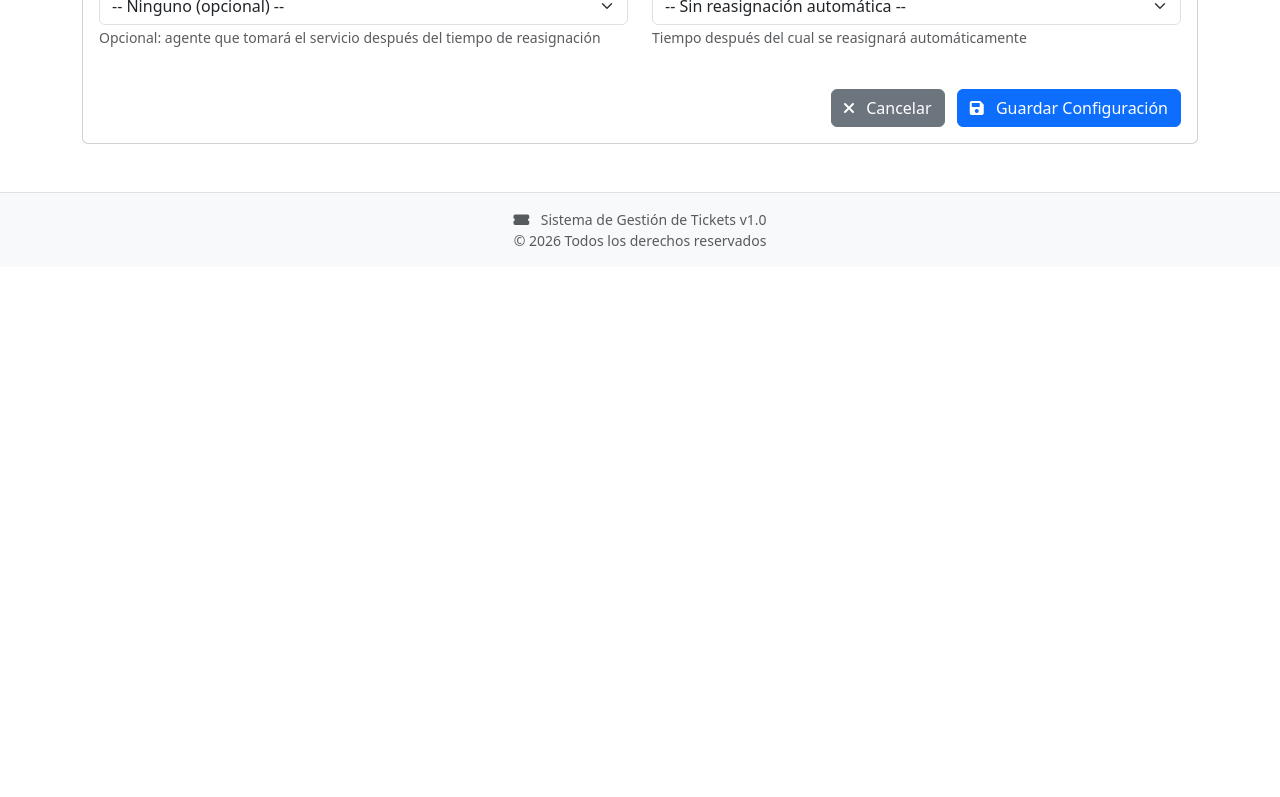
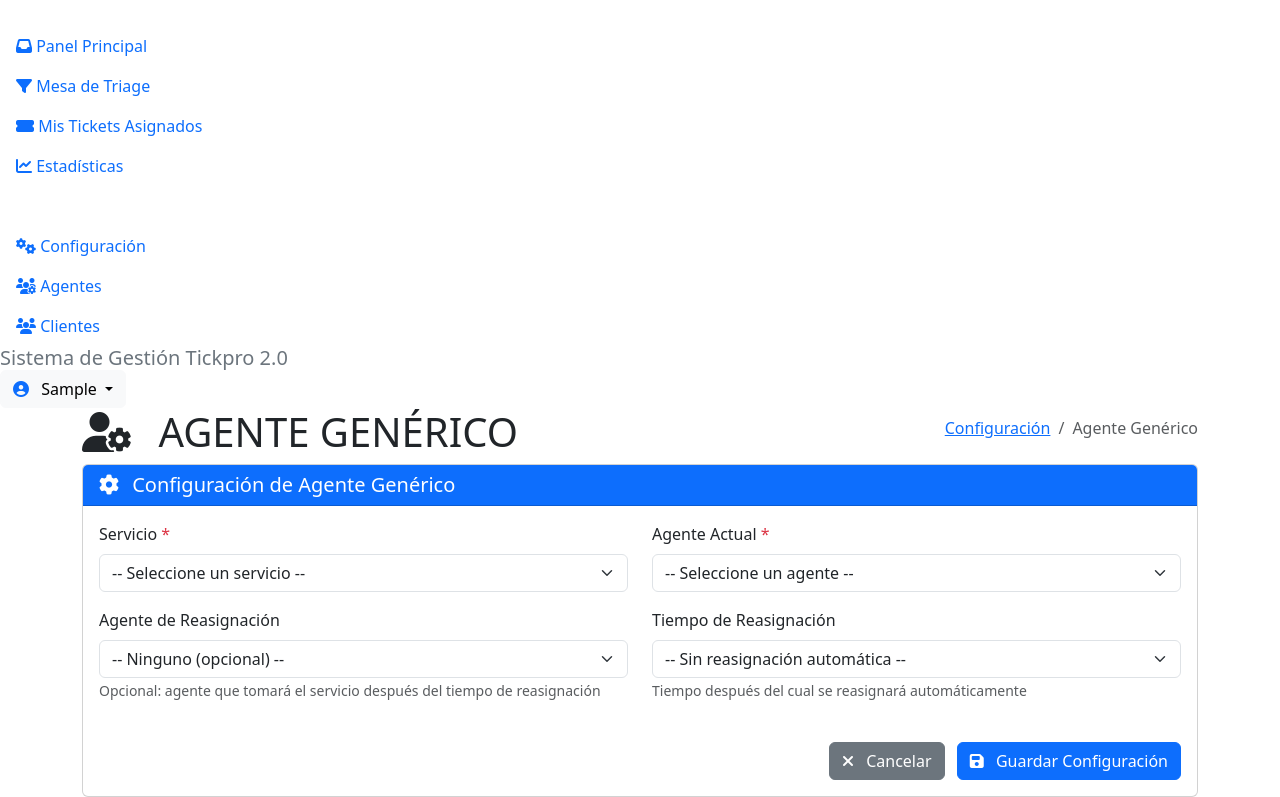
Before and after one commit to christian2195/Tickpro2.0, a Django app: page /usuario/agente_generico/ in a window 1280 px wide. Shown: the part 301-1098 px from the top of the page. Before the commit the page ends 547 px from the top, so only its background shows below. Run offline with Django 5.2, Linux system fonts and the light colour scheme; the visitor is signed in with stand-in values (Sample User, id 1); data that the repository does not hold is empty; parts of the project's set-up code (start-up, migrations or seed data) failed here and were passed over.

Commit message:
Refactor base.html for improved structure and styles

```diff
--- a/tikects_app/templates/base.html
+++ b/tikects_app/templates/base.html
@@ -1,161 +1,137 @@
+{% load static %}
 <!DOCTYPE html>
 <html lang="es">
 <head>
     <meta charset="UTF-8">
     <meta name="viewport" content="width=device-width, initial-scale=1.0">
-    <meta name="description" content="Sistema de Gestión de Tickets para EMVEPRO OTIC, facilitando la gestión eficiente de solicitudes y soporte técnico.">
-    <meta name="author" content="Equipo de Desarrollo EMVEPRO OTIC">
+    <title>{% block title %}EMVEPRO - Gestión de Tickets{% endblock %}</title>
 
-    {% load static %}
+    <link href="https://cdn.jsdelivr.net/npm/bootstrap@5.3.0/dist/css/bootstrap.min.css" rel="stylesheet">
+    <link rel="stylesheet" href="https://cdnjs.cloudflare.com/ajax/libs/font-awesome/6.4.0/css/all.min.css">
     <link rel="stylesheet" href="{% static 'tikects_app/styles.css' %}">
-
-    <!-- Google Fonts -->
-    <link href="https://fonts.googleapis.com/css2?family=Roboto:wght@300;400;500;700&family=Roboto+Condensed:wght@400;700&display=swap" rel="stylesheet">
-
-    <!-- Bootstrap CSS -->
-    <link href="https://cdn.jsdelivr.net/npm/bootstrap@5.3.3/dist/css/bootstrap.min.css" rel="stylesheet">
-
-    <!-- Font Awesome -->
-    <link href="https://cdnjs.cloudflare.com/ajax/libs/font-awesome/6.0.0-beta3/css/all.min.css" rel="stylesheet">
-
-    <title>EMVEPRO OTIC - {% block title %}Sistema de Gestión de Tickets{% endblock %}</title>
-    <link rel="shortcut icon" href="{% static 'tikects_app/favicon.ico' %}" type="image/x-icon">
 </head>
 <body>
-    <!-- Barra de navegación corporativa -->
-    <nav class="navbar navbar-expand-lg">
-        <div class="container">
-            <a class="navbar-brand" href="#">
-                <i class="fas fa-ticket-alt"></i> EMVEPRO OTIC
+
+    <div class="app-container">
+
+        <nav class="sidebar">
+            <div class="sidebar-header">
+                <img src="{% static 'tikects_app/logo_emvepro.png' %}" alt="EMVEPRO Logo" class="img-fluid">
+                <h6 class="mt-2 mb-0 text-white">Mesa de Ayuda</h6>
+            </div>
+
+            <ul class="nav flex-column sidebar-menu">
+                {% if user.is_authenticated %}
+
+                    {% if user.is_superuser or user.agente %}
+                        <li class="nav-item">
+                            <a class="nav-link" href="{% url 'pagina_principal' %}">
+                                <i class="fas fa-inbox"></i> Panel Principal
                             </a>
-            <button class="navbar-toggler" type="button" data-bs-toggle="collapse" data-bs-target="#navbarNav">
-                <span class="navbar-toggler-icon"></span>
-            </button>
-            <div class="collapse navbar-collapse" id="navbarNav">
-                <ul class="navbar-nav ms-auto">
-                    {% if user.is_authenticated %}
-                        <!-- Notificaciones -->
-                        {% block notifications %}
-                        <li class="nav-item dropdown">
-                            <a class="nav-link dropdown-toggle notification-bell" href="#" id="navbarDropdown" role="button" data-bs-toggle="dropdown">
-                                <i class="fas fa-bell"></i>
-                                <span class="badge">!</span>
+                        </li>
+                        <li class="nav-item">
+                            <a class="nav-link" href="{% url 'mesa_triage' %}">
+                                <i class="fas fa-filter"></i> Mesa de Triage
                             </a>
-                            <ul class="dropdown-menu dropdown-menu-end">
-                                {% for notificacion in notificaciones %}
-                                    {% if notificacion.agente.usuario == request.user and notificacion.leida == False %}
-                                        <li>
-                                            <a class="dropdown-item" href="{% url 'detalle_tikect' notificacion.tikect.id %}">
-                                                <small class="text-muted d-block">{{ notificacion.fecha_notificacion|date:"d/m/Y H:i" }}</small>
-                                                <span>{{ notificacion.descripcion|truncatechars:40 }}</span>
+                        </li>
+                        <li class="nav-item">
+                            <a class="nav-link" href="{% url 'ver_tikects_asignados_agentes' %}">
+                                <i class="fas fa-ticket-alt"></i> Mis Tickets Asignados
+                            </a>
+                        </li>
+                        <li class="nav-item">
+                            <a class="nav-link" href="{% url 'tikects_estadisticas' %}">
+                                <i class="fas fa-chart-line"></i> Estadísticas
+                            </a>
+                        </li>
+                        {% if user.is_superuser %}
+                        <li class="nav-item mt-3">
+                            <small class="px-4 text-uppercase text-white-50 fw-bold" style="font-size: 0.75rem;">Administración</small>
+                        </li>
+                        <li class="nav-item">
+                            <a class="nav-link" href="{% url 'configuracion' %}">
+                                <i class="fas fa-cogs"></i> Configuración
+                            </a>
+                        </li>
+                        <li class="nav-item">
+                            <a class="nav-link" href="{% url 'usuarios_agentes' %}">
+                                <i class="fas fa-users-cog"></i> Agentes
+                            </a>
+                        </li>
+                        <li class="nav-item">
+                            <a class="nav-link" href="{% url 'clientes' %}">
+                                <i class="fas fa-users"></i> Clientes
                             </a>
                         </li>
                         {% endif %}
-                                {% empty %}
-                                    <li class="dropdown-item text-muted">No hay notificaciones</li>
-                                {% endfor %}
-                            </ul>
-                        </li>
-                        {% endblock %}
 
-                        <!-- Menú según rol -->
-                        {% if user.is_superuser %}
+                    {% else %}
                         <li class="nav-item">
-                                <a class="nav-link {% if request.path == '/' %}active{% endif %}" href="{% url 'pagina_principal' %}">INICIO</a>
-                            </li>
-                            <li class="nav-item dropdown">
-                                <a class="nav-link dropdown-toggle" href="#" data-bs-toggle="dropdown">TICKETS</a>
-                                <ul class="dropdown-menu">
-                                    <li><a class="dropdown-item" href="{% url 'crear_tikects' %}">CREAR TICKET</a></li>
-                                    <li><a class="dropdown-item" href="{% url 'ver_tikects' %}">LISTA DE TICKETS</a></li>
-                                </ul>
+                            <a class="nav-link" href="{% url 'pagina_principal_clientes' %}">
+                                <i class="fas fa-home"></i> Mi Panel
+                            </a>
                         </li>
                         <li class="nav-item">
-                                <a class="nav-link" href="{% url 'configuracion' %}">CONFIGURACIÓN</a>
+                            <a class="nav-link" href="{% url 'ver_mis_tikects' %}">
+                                <i class="fas fa-folder-open"></i> Mis Tickets
+                            </a>
                         </li>
                         <li class="nav-item">
-                                <a class="nav-link" href="{% url 'mesa_triage' %}">
-                                    <i class="fas fa-stethoscope me-1"></i> TRIAGE
-                                </a>
-                            </li>
-                        {% elif user.agente %}
-                            <li class="nav-item">
-                                <a class="nav-link" href="{% url 'pagina_principal' %}">INICIO</a>
-                            </li>
-                            <li class="nav-item dropdown">
-                                <a class="nav-link dropdown-toggle" href="#" data-bs-toggle="dropdown">TICKETS</a>
-                                <ul class="dropdown-menu">
-                                    <li><a class="dropdown-item" href="{% url 'crear_tikects' %}">CREAR TICKET</a></li>
-                                    <li><a class="dropdown-item" href="{% url 'ver_tikects_asignados_agentes' %}">MIS TICKETS</a></li>
-                                </ul>
-                            </li>
-                            <li class="nav-item">
-                                <a class="nav-link" href="{% url 'mesa_triage' %}">
-                                    <i class="fas fa-stethoscope me-1"></i> TRIAGE
-                                </a>
-                            </li>
-                        {% else %}
-                            <li class="nav-item">
-                                <a class="nav-link" href="{% url 'pagina_principal_clientes' %}">INICIO</a>
-                            </li>
-                            <li class="nav-item dropdown">
-                                <a class="nav-link dropdown-toggle" href="#" data-bs-toggle="dropdown">TICKETS</a>
-                                <ul class="dropdown-menu">
-                                    <li><a class="dropdown-item" href="{% url 'crear_tikects' %}">CREAR TICKET</a></li>
-                                    <li><a class="dropdown-item" href="{% url 'ver_mis_tikects' %}">MIS TICKETS</a></li>
-                                </ul>
-                            </li>
-                        {% endif %}
-
-                        <!-- Usuario -->
-                        <li class="nav-item">
-                            <span class="nav-link">
-                                <i class="fas fa-user-circle"></i> {{ request.user.username|upper }}
-                            </span>
-                        </li>
-                        <li class="nav-item">
-                            <a class="nav-link" href="{% url 'cerrar_sesion' %}">
-                                <i class="fas fa-sign-out-alt"></i> SALIR
+                            <a class="nav-link" href="{% url 'crear_tikects_clientes' %}">
+                                <i class="fas fa-plus-circle"></i> Nuevo Ticket
                             </a>
                         </li>
                     {% endif %}
+                {% endif %}
+            </ul>
+        </nav>
+
+        <div class="main-content">
+
+            <header class="topbar">
+                <div class="topbar-left d-flex align-items-center">
+                    <h5 class="mb-0 text-secondary d-none d-md-block">Sistema de Gestión Tickpro 2.0</h5>
+                </div>
+
+                <div class="topbar-right d-flex align-items-center">
+                    {% if user.is_authenticated %}
+                        <div class="dropdown">
+                            <button class="btn btn-light dropdown-toggle" type="button" id="userMenu" data-bs-toggle="dropdown" aria-expanded="false">
+                                <i class="fas fa-user-circle text-primary me-2"></i>
+                                {{ user.first_name|default:user.username }}
+                            </button>
+                            <ul class="dropdown-menu dropdown-menu-end shadow-sm border-0" aria-labelledby="userMenu">
+                                <li><a class="dropdown-item" href="#"><i class="fas fa-id-badge me-2 text-secondary"></i> Mi Perfil</a></li>
+                                <li><hr class="dropdown-divider"></li>
+                                <li><a class="dropdown-item text-danger" href="{% url 'cerrar_sesion' %}"><i class="fas fa-sign-out-alt me-2"></i> Cerrar Sesión</a></li>
                             </ul>
                         </div>
+                    {% endif %}
                 </div>
-    </nav>
+            </header>
 
-    <!-- Mensajes -->
+            <main class="content-wrapper">
+
                 {% if messages %}
-    <div class="container mt-3">
+                    <div class="container-fluid mb-3">
                         {% for message in messages %}
-        <div class="alert alert-{{ message.tags }} alert-dismissible fade show" role="alert">
-            <i class="fas {% if message.tags == 'success' %}fa-check-circle{% elif message.tags == 'error' %}fa-exclamation-circle{% else %}fa-info-circle{% endif %} me-2"></i>
+                            <div class="alert alert-{{ message.tags }} alert-dismissible fade show shadow-sm" role="alert">
                                 {{ message }}
-            <button type="button" class="btn-close" data-bs-dismiss="alert"></button>
+                                <button type="button" class="btn-close" data-bs-dismiss="alert" aria-label="Close"></button>
                             </div>
                         {% endfor %}
                     </div>
                 {% endif %}
 
-    <!-- Contenido principal -->
-    <main>
                 {% block content %}
                 {% endblock %}
+
             </main>
+        </div>
+    </div>
 
-    <!-- Footer -->
-    <footer class="bg-light text-center py-3 mt-5 border-top">
-        <div class="container">
-            <p class="mb-0 text-muted small">
-                <i class="fas fa-ticket-alt me-2"></i> Sistema de Gestión de Tickets v1.0
-                <br>
-                <span class="text-muted">© {% now "Y" %} Todos los derechos reservados</span>
-            </p>
-        </div>
-    </footer>
+    <script src="https://cdn.jsdelivr.net/npm/bootstrap@5.3.0/dist/js/bootstrap.bundle.min.js"></script>
 
-    <!-- Scripts -->
-    <script src="https://cdn.jsdelivr.net/npm/bootstrap@5.3.3/dist/js/bootstrap.bundle.min.js"></script>
-    <script src="https://code.jquery.com/jquery-3.6.0.min.js"></script>
+    {% block extra_js %}{% endblock %}
 </body>
 </html>
```
Lines whose indentation alone changed are shown as unchanged.
